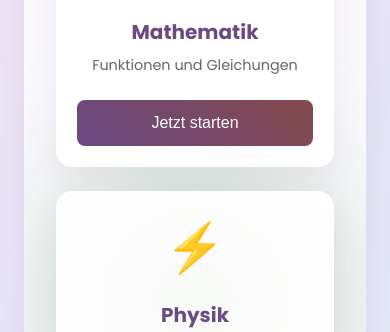
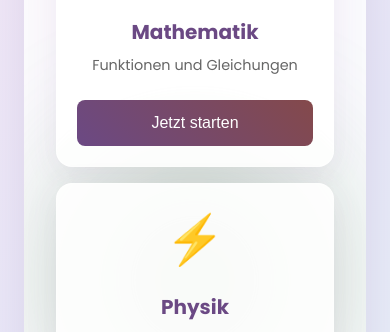
Before and after one commit to xDerInder/mathly-app, a plain HTML site: page pages/fach_auswahl.html in a window 390 px wide. Shown: the part 510-842 px from the top of the page. Drawn offline with Linux system fonts and the light colour scheme.

Commit message:
Design Fix

```diff
--- a/pages/fach_auswahl.html
+++ b/pages/fach_auswahl.html
@@ -39,7 +39,7 @@
                 <div class="fach-card">
                     <div class="fach-icon">🧬</div>
                     <h3>Biologie</h3>
-                    <p>Naturphänomene und Lebewesen</p>
+                    <p>Natur und Lebewesen</p>
                     <button class="start-button" onclick="window.location.href='homepage.html?subject=biologie'">Jetzt starten</button>
                 </div>
 
--- a/styles/fachauswahl.css
+++ b/styles/fachauswahl.css
@@ -66,9 +66,11 @@ body {
 
 .fach-auswahl {
     display: grid;
-    grid-template-columns: repeat(auto-fit, minmax(250px, 1fr));
+    grid-template-columns: repeat(2, 1fr);
     gap: 2rem;
     padding: 1rem;
+    max-width: 1200px;
+    margin: 0 auto;
 }
 
 .fach-card {
@@ -166,6 +168,15 @@ body {
     right: 10%;
 }
 
+/* Responsive Design */
+@media (max-width: 1024px) {
+    .fach-auswahl {
+        grid-template-columns: repeat(2, 1fr);
+        max-width: 800px;
+        margin: 0 auto;
+        gap: 1.5rem;
+    }
+}
 
 @media (max-width: 768px) {
     .splash-container {
@@ -181,7 +192,6 @@ body {
     }
 
     .fach-auswahl {
-        grid-template-columns: repeat(auto-fit, minmax(200px, 1fr));
         gap: 1.5rem;
     }
 
@@ -219,4 +229,9 @@ body {
         padding: 0.875rem 1.5rem;
         font-size: 1rem;
     }
+
+    .fach-auswahl {
+        grid-template-columns: 1fr;
+        gap: 1rem;
+    }
 }
```
Also changed, not shown: index.html (+2 -2 lines).
